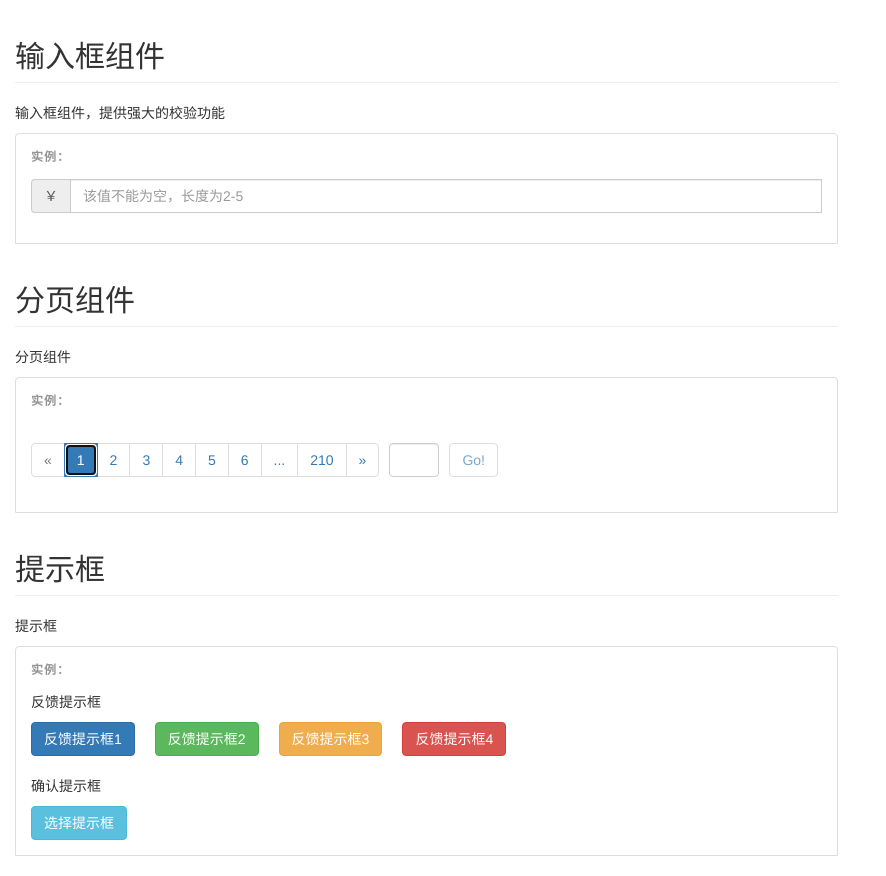
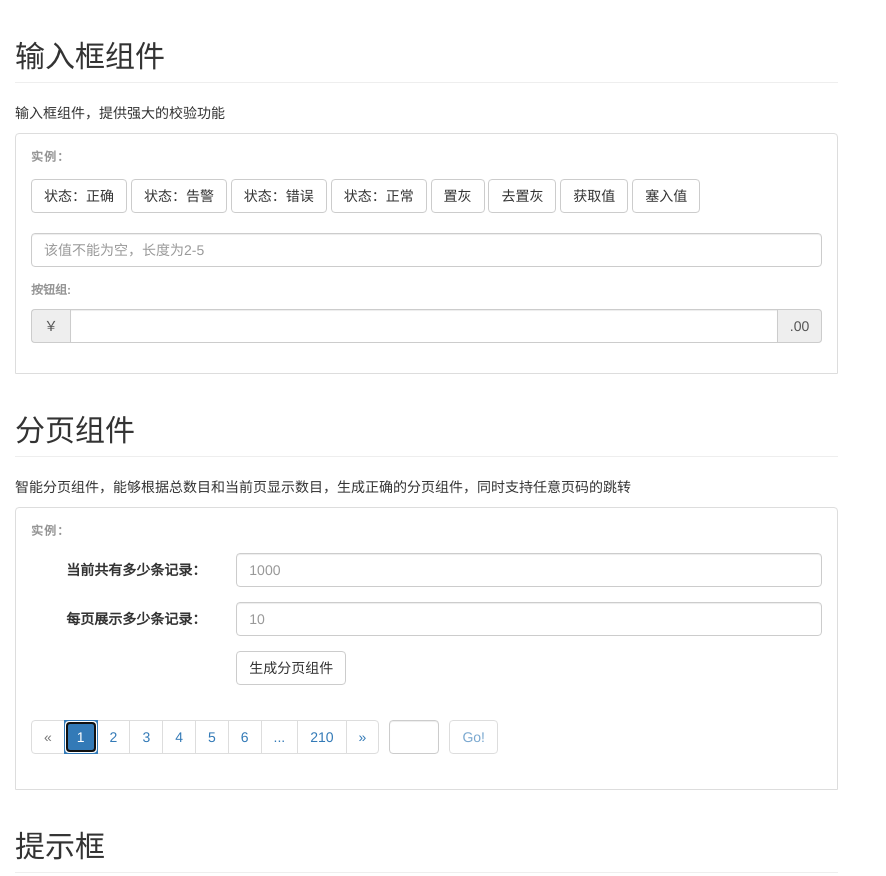
Before and after one commit to super918180/website, a website: page public/examples/colorui/test/index.html in a window 1280 px wide. Shown: the top 876 px of the page, without its empty margins (0-886 px from the left). Drawn offline with Linux system fonts and the light colour scheme.

Commit message:
colorUI功能合入

```diff
--- a/public/examples/colorui/js/colorui.js
+++ b/public/examples/colorui/js/colorui.js
@@ -14,7 +14,6 @@
                 this.length = this.settings.length;
                 this.placeholder = this.settings.placeholder;
                 this.isRequired = this.settings.isRequired;
-                this.hasFeedback = this.settings.hasFeedback;
                 this.leftAddon = this.settings.leftAddon;
                 this.rightAddon = this.settings.rightAddon;
                 this._initDom();
@@ -44,14 +43,11 @@
                     rightAddon.html(this.rightAddon);
                     inputGroup.append(rightAddon);
                 }
-                //图标反馈
-                var feedbackSpan = $('<span class="glyphicon form-control-feedback"></span>');
-                this.feedbackSpan = feedbackSpan;
-                if (this.hasFeedback) {
-                    inputContainer.addClass('has-feedback');
-                    inputGroup.append(feedbackSpan);
-                }
-                inputContainer.append(inputGroup);
+                if (this.leftAddon || this.rightAddon) {
+                    inputContainer.append(inputGroup);
+                } else {
+                    inputContainer.append(input);
+                }
                 this.element.append(inputContainer);
                 this.inputContainer = inputContainer;
                 this.input = input;
@@ -63,17 +59,23 @@
                 // 如果输入框只读的话就不操作
                 var _this = this;
                 _this.input.bind('blur keyup', function() {
-                    if (!_this.input.attr('readonly')) {
+                    //只有text且在非置灰情况下，才进行输入框值校验
+                    if (this.type == 'text' && !_this.input.attr('readonly')) {
                         if (_this.isRequired) {
                             if (_this.getValue() === '') {
                                 _this.setStatus('error');
                             }
                         } else {
-                            if (_this._checkSpec()) {
-                                _this._checkLengh();
+                            if (_this.getValue() === '') {
+                                _this.setStatus('blur');
                             } else {
-                                _this.setStatus('error');
+                                if (_this._checkSpec()) {
+                                    _this._checkLengh();
+                                } else {
+                                    _this.setStatus('error');
+                                }
                             }
+
                         }
                     }
                 });
@@ -122,18 +124,13 @@
             },
             //设置输入框状态，正确，错误，失去焦点，获得焦点
             setStatus: function(status) {
-                debugger;
                 this.inputContainer.removeClass('has-success has-error has-warning');
-                this.feedbackSpan.removeClass('glyphicon-ok glyphicon-remove glyphicon-warning-sign');
                 if (status === "right") {
                     this.inputContainer.addClass('has-success');
-                    this.feedbackSpan.addClass('glyphicon-ok');
                 } else if (status === "warning") {
                     this.inputContainer.addClass('has-warning');
-                    this.feedbackSpan.addClass('glyphicon-warning-sign');
                 } else if (status === "error") {
                     this.inputContainer.addClass('has-error');
-                    this.feedbackSpan.addClass('glyphicon-remove');
                 } else if (status === "blur") {
 
                 } else if (status === "focus") {
@@ -141,7 +138,7 @@
                 }
             },
             //输入框置灰
-            setDisabled: function(flag) {
+            setDisabled: function() {
                 this.input.attr('readonly', '');
             },
             removeDisabled: function() {
@@ -189,8 +186,6 @@
         placeholder: null,
         //是否必填
         isRequired: false,
-        //反馈图标（feedback icon）只能使用在文本输入框 <input class="form-control"> 元素上。
-        hasFeedback: false,
         // 左侧方块图标
         leftAddon: null,
         // 右侧方块图标
--- a/public/examples/colorui/test/index.html
+++ b/public/examples/colorui/test/index.html
@@ -38,6 +38,12 @@
             float: left;
             margin-right: 20px;
         }
+
+        .titleP {
+            color: #959595;
+            font-size: 12px;
+            font-weight: 700;
+        }
     </style>
 
     <!-- HTML5 shim and Respond.js for IE8 support of HTML5 elements and media queries -->
@@ -54,14 +60,44 @@
             <h2 id="labels" class="page-header">输入框组件</h2>
             <p>输入框组件，提供强大的校验功能</p>
             <div class="bs-example" data-example-id="labels-in-headings">
+                <div style="margin-bottom:20px">
+                    <button class="btn btn-default" id="text1_success">状态：正确</button>
+                    <button class="btn btn-default" id="text1_warning">状态：告警</button>
+                    <button class="btn btn-default" id="text1_error">状态：错误</button>
+                    <button class="btn btn-default" id="text1_blur">状态：正常</button>
+                    <button class="btn btn-default" id="text1_disable">置灰</button>
+                    <button class="btn btn-default" id="text1_enable">去置灰</button>
+                    <button class="btn btn-default" id="text1_getValue">获取值</button>
+                    <button class="btn btn-default" id="text1_setValue">塞入值</button>
+                </div>
                 <div id="text1"></div>
+                <p class="titleP">按钮组:</p>
+                <div id="text2"></div>
             </div>
         </div>
-
         <div>
             <h2 id="labels" class="page-header">分页组件</h2>
-            <p>分页组件</p>
+            <p>智能分页组件，能够根据总数目和当前页显示数目，生成正确的分页组件，同时支持任意页码的跳转</p>
             <div class="bs-example" data-example-id="labels-in-headings">
+                <form class="form-horizontal">
+                    <div class="form-group">
+                        <label for="page1_totle" class="col-sm-3 control-label">当前共有多少条记录：</label>
+                        <div class="col-sm-9">
+                            <input type="number" class="form-control" id="page1_totle" placeholder="1000">
+                        </div>
+                    </div>
+                    <div class="form-group">
+                        <label for="page1_every" class="col-sm-3 control-label">每页展示多少条记录：</label>
+                        <div class="col-sm-9">
+                            <input type="number" class="form-control" id="page1_every" placeholder="10">
+                        </div>
+                    </div>
+                    <div class="form-group">
+                        <div class="col-sm-offset-3 col-sm-10">
+                            <button id="page1_create" class="btn btn-default">生成分页组件</button>
+                        </div>
+                    </div>
+                </form>
                 <div id="page1"></div>
             </div>
         </div>
@@ -98,12 +134,12 @@
             <h2 id="labels" class="page-header">多选按钮</h2>
             <p>多选按钮</p>
             <div class="bs-example" data-example-id="labels-in-headings">
-                <button id="checkbox1_selectAll">全选</button>
-                <button id="checkbox1_seclectNone">全不选</button>
-                <button id="checkbox1_selectInverse">反选</button>
-                <button id="checkbox1_getValue">获取选中值</button>
-                <button id="checkbox1_setDisabled">置灰</button>
-                <button id="checkbox1_removeDisabled">去置灰</button>
+                <button class="btn btn-default" id="checkbox1_selectAll">全选</button>
+                <button class="btn btn-default" id="checkbox1_seclectNone">全不选</button>
+                <button class="btn btn-default" id="checkbox1_selectInverse">反选</button>
+                <button class="btn btn-default" id="checkbox1_getValue">获取选中值</button>
+                <button class="btn btn-default" id="checkbox1_setDisabled">置灰</button>
+                <button class="btn btn-default" id="checkbox1_removeDisabled">去置灰</button>
                 <div id="checkbox1"></div>
             </div>
         </div>
--- a/public/examples/colorui/test/index.js
+++ b/public/examples/colorui/test/index.js
@@ -1,4 +1,5 @@
 $(function() {
+
     $('#text1').CreateInput({
         // 输入框类型：text、password、datetime、datetime-local、date、month、time、week、number、email、url、search、tel 和 color。
         type: 'text',
@@ -10,14 +11,64 @@ $(function() {
         placeholder: "该值不能为空，长度为2-5",
         //是否必填
         isRequired: false,
-        //反馈图标（feedback icon）只能使用在文本输入框 <input class="form-control"> 元素上。
-        hasFeedback: true,
         // 左侧方块图标
-        leftAddon: "￥",
+        leftAddon: null,
         // 右侧方块图标
         rightAddon: null
     });
     var text1 = $('#text1').data('CreateInput');
+    $("#text1_success").click(function() {
+        text1.setStatus("right");
+    });
+    $("#text1_warning").click(function() {
+        text1.setStatus("warning");
+    });
+    $("#text1_error").click(function() {
+        text1.setStatus("error");
+    });
+    $("#text1_blur").click(function() {
+        text1.setStatus("blur");
+    });
+    $("#text1_disable").click(function() {
+        text1.setDisabled();
+    });
+    $("#text1_enable").click(function() {
+        text1.removeDisabled();
+    });
+    $("#text1_getValue").click(function() {
+        alert(text1.getValue());
+    });
+    $("#text1_setValue").click(function() {
+        var value = prompt('请输入输入框塞入的值：', '梦想总是要有的，万一实现了呢');
+        console.log(value)
+        text1.setValue(value);
+    });
+
+    $('#text2').CreateInput({
+        type: 'text',
+        spec: null,
+        length: 10,
+        placeholder: null,
+        isRequired: false,
+        leftAddon: "￥",
+        rightAddon: ".00"
+    });
+    // 分页组件
+    $("#page1").CreatePages({
+        //一共多少数据
+        total: 2100,
+        //默认每页显示的条数
+        show: 10
+    });
+    $("#page1_create").click(function(e) {
+        e.preventDefault();
+        $("#page1").removeData("CreatePages");
+        $("#page1").empty().CreatePages({
+            total: parseInt($("#page1_totle").val()) || 2100,
+            show: parseInt($("#page1_every").val()) || 10
+        });
+    });
+
     $('#droplist1').CreateDroplist({
         data: [{ title: 'Action', value: '1', selected: true, disabled: false },
             { title: 'Another action', value: '2', selected: false, disabled: true },
@@ -195,13 +246,6 @@ $(function() {
         }]
     });
 
-    $("#page1").CreatePages({
-        //一共多少数据
-        total: 2100,
-        //默认每页显示的条数
-        show: 10
-    });
-
     $("#progress1").CreateProgress({
         isShowNum: true,
         isStriped: true,
```
